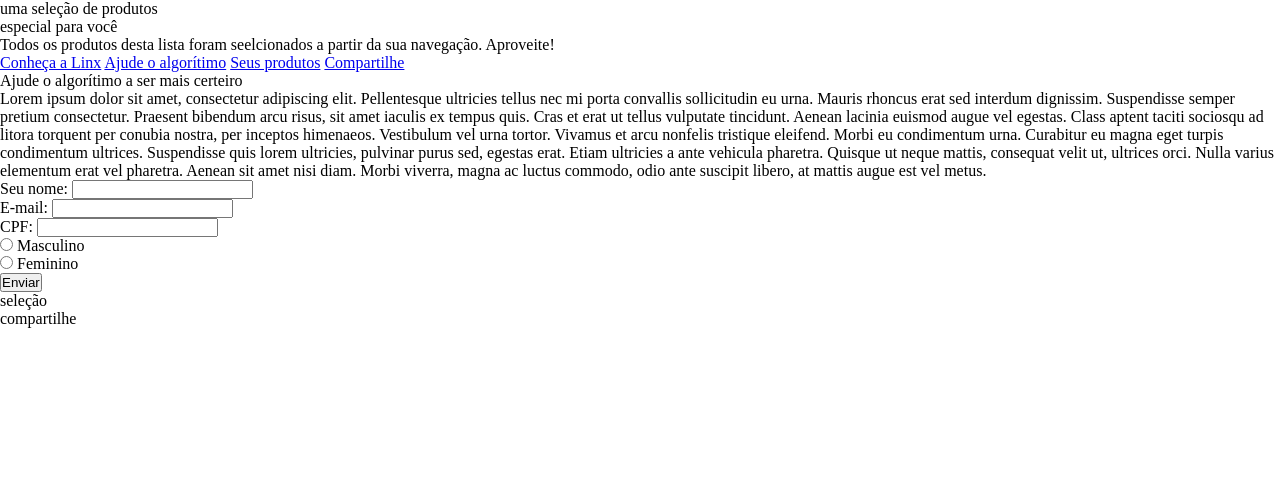
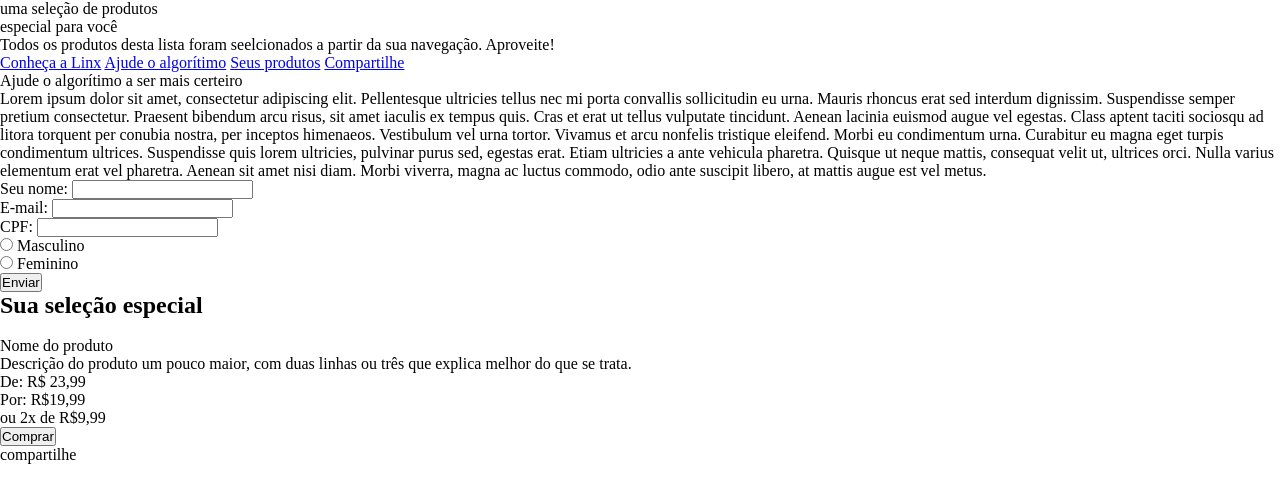
Before and after one commit to Frazon/desafio-frontend-bold, a plain HTML site: page index.html in a window 1280 px wide. Drawn offline with Linux system fonts and the light colour scheme.

Commit message:
feat: add semantic section struture products

```diff
--- a/index.html
+++ b/index.html
@@ -21,6 +21,7 @@
             <a href="#">Compartilhe</a>
         </div>
     </header>
+
     <section>
         <div>Ajude o algorítimo a ser mais certeiro</div>
         <div>
@@ -74,7 +75,34 @@
             </div>
         </div>
     </section>
-    <section>seleção</section>
+
+    <section>
+        <div>
+            <h2>Sua seleção especial</h2>
+        </div>
+
+        <!-- looping -->
+        <div>
+
+            <div>
+                <div><img src="" alt=""></div>
+                <div>
+                    <div>Nome do produto</div>
+                    <div>
+                        Descrição do produto um pouco maior, com duas linhas ou três que explica melhor do que se trata.
+                    </div>
+                    <div>De: R$ 23,99</div>
+                    <div>Por: R$19,99</div>
+                    <div>ou 2x de R$9,99</div>
+                    <div>
+                        <button>Comprar</button>
+                    </div>
+                </div>
+            </div>
+
+        </div>
+
+    </section>
     <section>compartilhe</section>
     <footer></footer>
 
```
